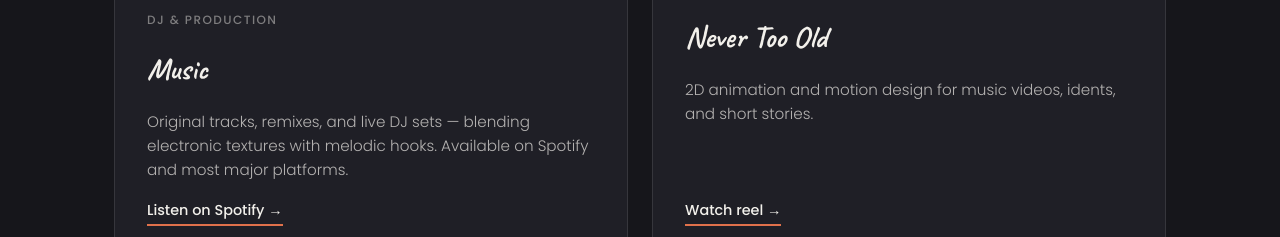
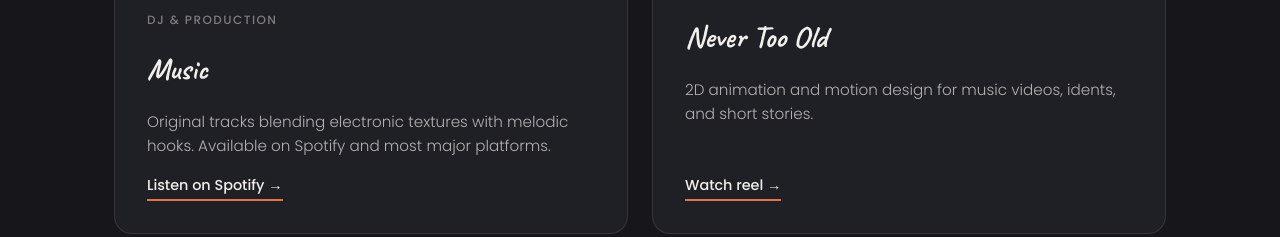
Before and after one commit to Yogesta333/yogi-studios, a plain HTML site: page index.html in a window 1280 px wide. Shown: the part 2734-2971 px from the top of the page. Drawn offline with Linux system fonts and the light colour scheme.

Commit message:
Update Music card bio to remove remixes and live DJ sets

```diff
--- a/index.html
+++ b/index.html
@@ -581,7 +581,7 @@
           <div class="work-icon">M</div>
           <span class="work-label">DJ &amp; Production</span>
           <h3>Music</h3>
-          <p>Original tracks, remixes, and live DJ sets — blending electronic textures with melodic hooks. Available on Spotify and most major platforms.</p>
+          <p>Original tracks blending electronic textures with melodic hooks. Available on Spotify and most major platforms.</p>
           <a href="https://open.spotify.com/artist/3urbIpicPMd85uZjV5Fk9Q?si=JwwtXWf9RL6ZdwvFGVlEGA" target="_blank" rel="noopener" class="work-link">Listen on Spotify →</a>
         </div>
 
```
